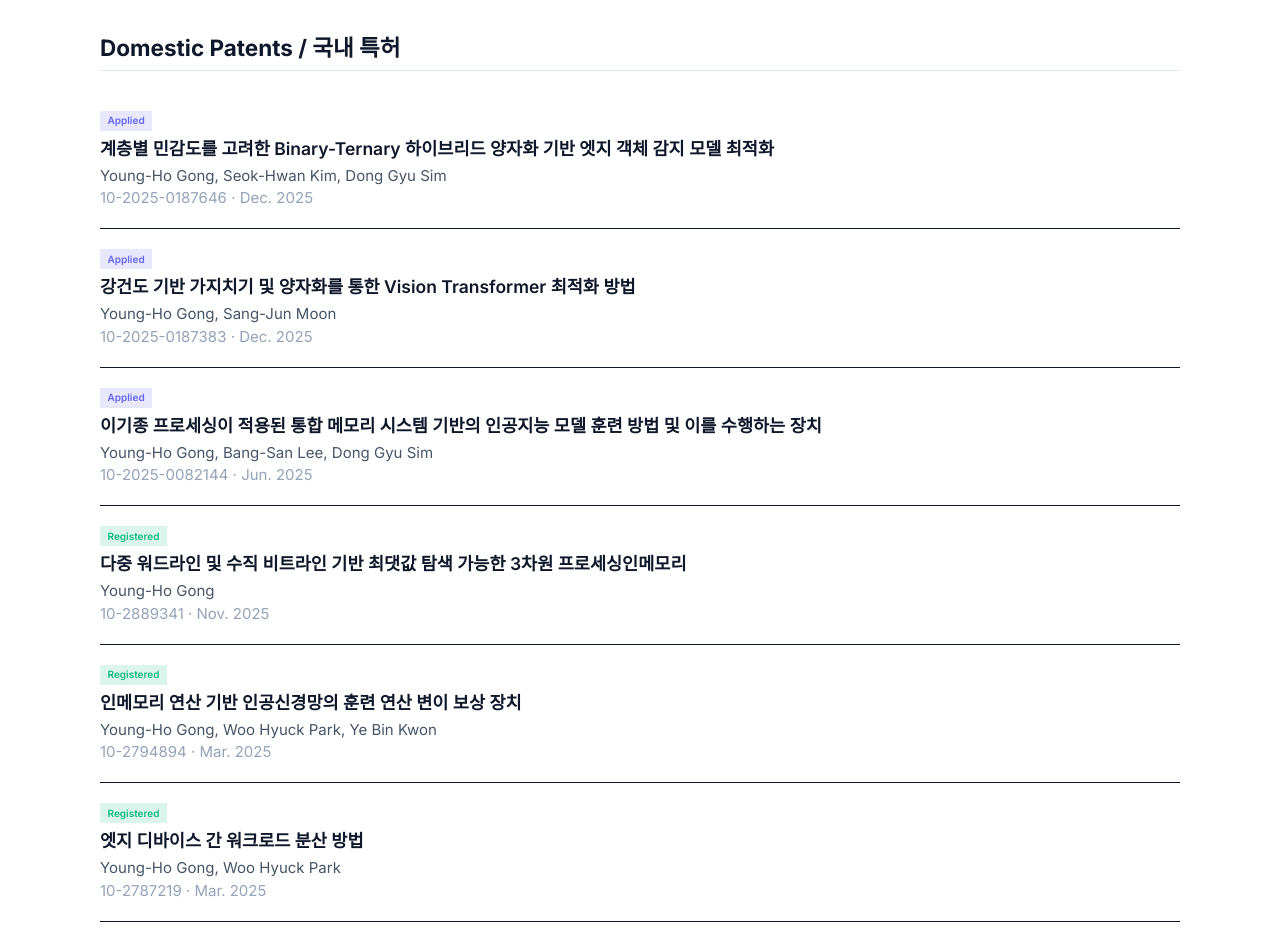
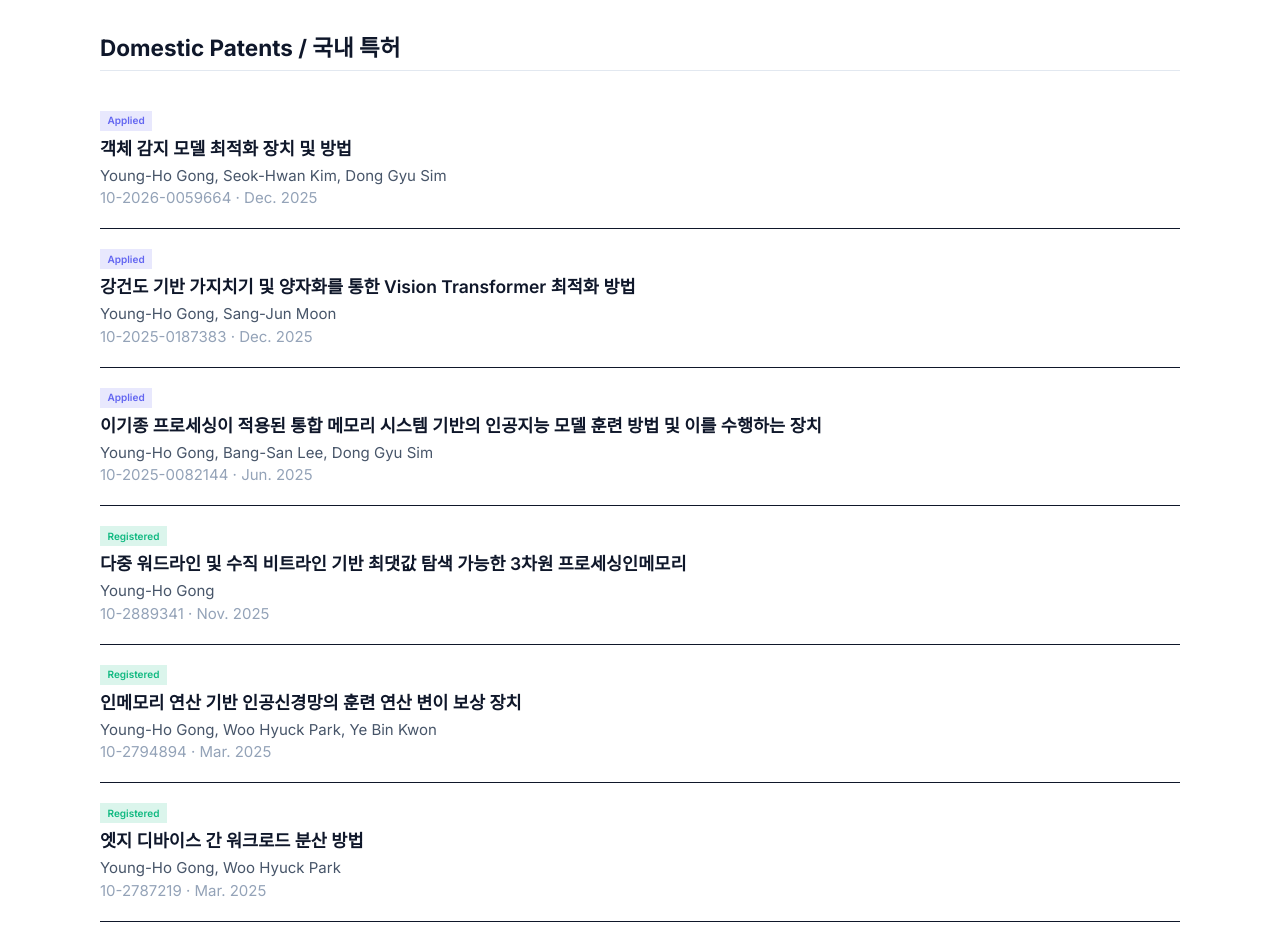
Before and after one commit to aica-ssu/aica-ssu.github.io, a Next.js app: page /patents in a window 1280 px wide. Shown: the part 920-1854 px from the top of the page. Built offline with nearby package versions, Linux system fonts and the light colour scheme.

Commit message:
Update 260403

```diff
--- a/src/data/patents.ts
+++ b/src/data/patents.ts
@@ -14,7 +14,7 @@ export const internationalPatents: Patent[] = [
 ];
 
 export const domesticPatents: Patent[] = [
-  { title: "계층별 민감도를 고려한 Binary-Ternary 하이브리드 양자화 기반 엣지 객체 감지 모델 최적화", inventors: "Young-Ho Gong, Seok-Hwan Kim, Dong Gyu Sim", number: "10-2025-0187646", date: "Dec. 2025", status: "Applied" },
+  { title: "객체 감지 모델 최적화 장치 및 방법", inventors: "Young-Ho Gong, Seok-Hwan Kim, Dong Gyu Sim", number: "10-2026-0059664", date: "Dec. 2025", status: "Applied" },
   { title: "강건도 기반 가지치기 및 양자화를 통한 Vision Transformer 최적화 방법", inventors: "Young-Ho Gong, Sang-Jun Moon", number: "10-2025-0187383", date: "Dec. 2025", status: "Applied" },
   { title: "이기종 프로세싱이 적용된 통합 메모리 시스템 기반의 인공지능 모델 훈련 방법 및 이를 수행하는 장치", inventors: "Young-Ho Gong, Bang-San Lee, Dong Gyu Sim", number: "10-2025-0082144", date: "Jun. 2025", status: "Applied" },
   { title: "다중 워드라인 및 수직 비트라인 기반 최댓값 탐색 가능한 3차원 프로세싱인메모리", inventors: "Young-Ho Gong", number: "10-2889341", date: "Nov. 2025", status: "Registered" },
```
